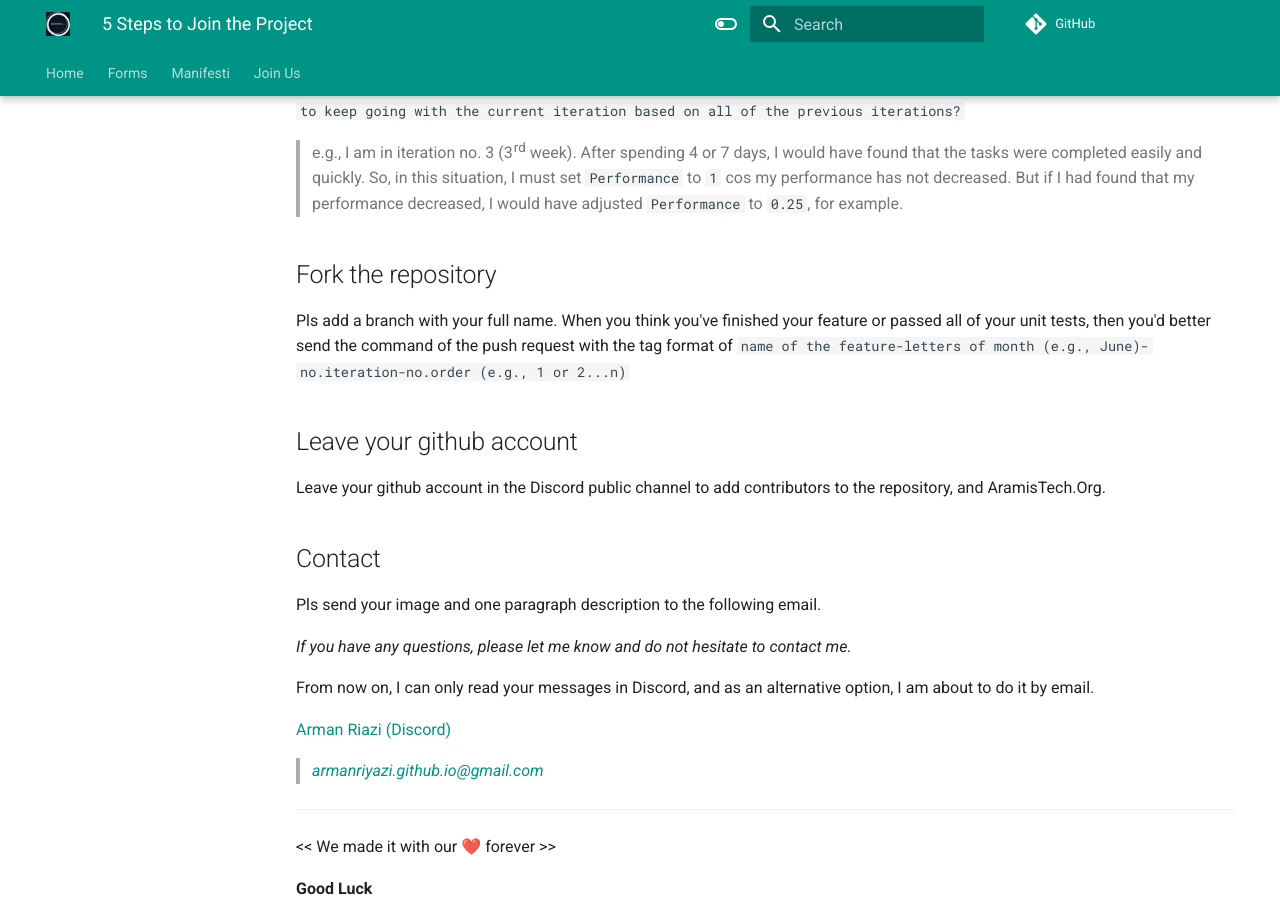
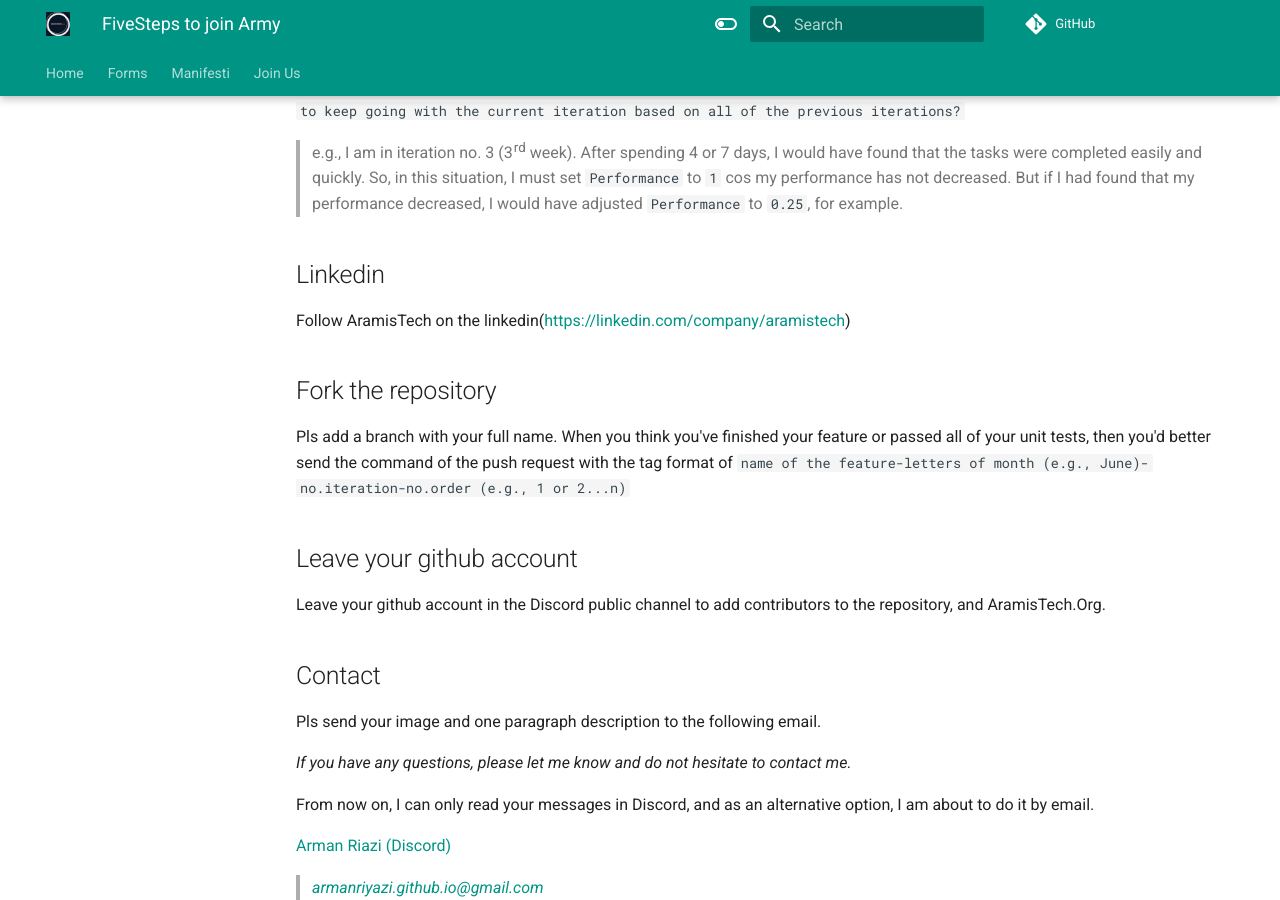
Before and after one commit to 21crickets/21crickets.github.io, an MkDocs documentation site: the page built from docs/career/steps-to-join.md, in a window 1280 px wide and 900 px high, scrolled down 1633 px. Built offline with MkDocs 1.6.1 and Material for MkDocs 9.7.7, drawn with Linux system fonts in a browser that asks for light colours; some of the changed text lies outside the part shown.

Commit message:
Update steps-to-join.md

```diff
--- a/docs/career/steps-to-join.md
+++ b/docs/career/steps-to-join.md
@@ -1,4 +1,4 @@
-# 5 Steps to Join the Project
+# FiveSteps to join Army
 
 **Notice**
 Repositories are temporary on my Github. After we reach alpha targets, we are going to move projects to the new devops infrastructure.
@@ -38,6 +38,9 @@ The `Performance` column or `Aggregated Result as a Kind of the Postdiction` mea
 `How much would your estimation be to keep going with the current iteration based on all of the previous iterations?`
 > e.g., I am in iteration no. 3 (3rd week). After spending 4 or 7 days, I would have found that the tasks were completed easily and quickly. So, in this situation, I must set `Performance` to `1` cos my performance has not decreased. But if I had found that my performance decreased, I would have adjusted `Performance` to `0.25`, for example.
 
+## Linkedin
+Follow AramisTech on the linkedin(https://linkedin.com/company/aramistech)
+
 ## Fork the repository
 Pls add a branch with your full name. When you think you've finished your feature or passed all of your unit tests, then you'd better send the command of the push request with the tag format of `name of the feature-letters of month (e.g., June)-no.iteration-no.order (e.g., 1 or 2...n)`
 
```
